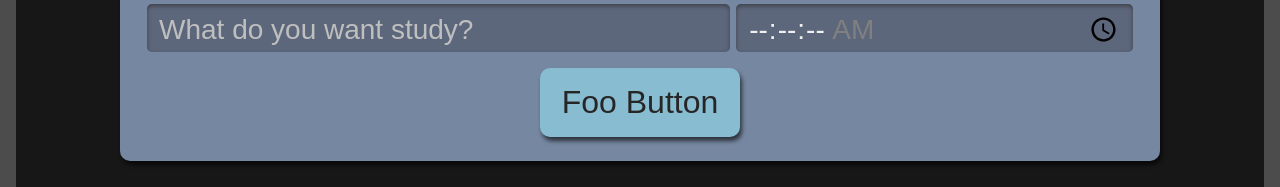
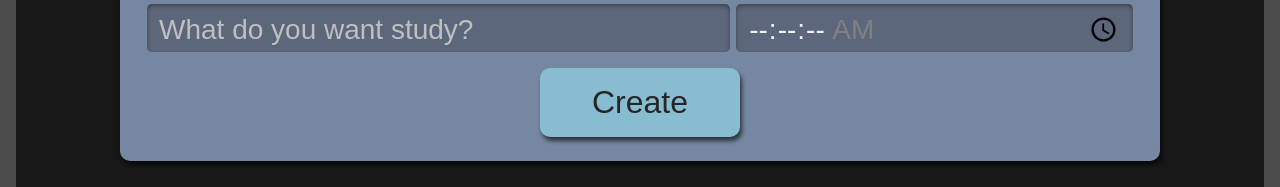
Before and after one commit to lukkas-lukkas/react-studies, a React (Create React App) app: page / in a window 1280 px wide. Shown: the part 222-409 px from the top of the page. Built offline with nearby package versions, Linux system fonts and the light colour scheme.

Commit message:
use props with class component button

```diff
--- a/src/components/Button/index.tsx
+++ b/src/components/Button/index.tsx
@@ -1,11 +1,11 @@
 import React from 'react';
 import './style.scss';
 
-class Button extends React.Component {
+class Button extends React.Component<{text: string}> {
     render() {
         return (
             <button className='button'>
-                Foo Button
+                {this.props.text}
             </button>
         )
     }
--- a/src/components/Form/index.tsx
+++ b/src/components/Form/index.tsx
@@ -32,7 +32,7 @@ class Form extends React.Component {
             required
           />
         </div>
-        <Button />
+        <Button text='Create' />
       </form>
     )
   }
```
